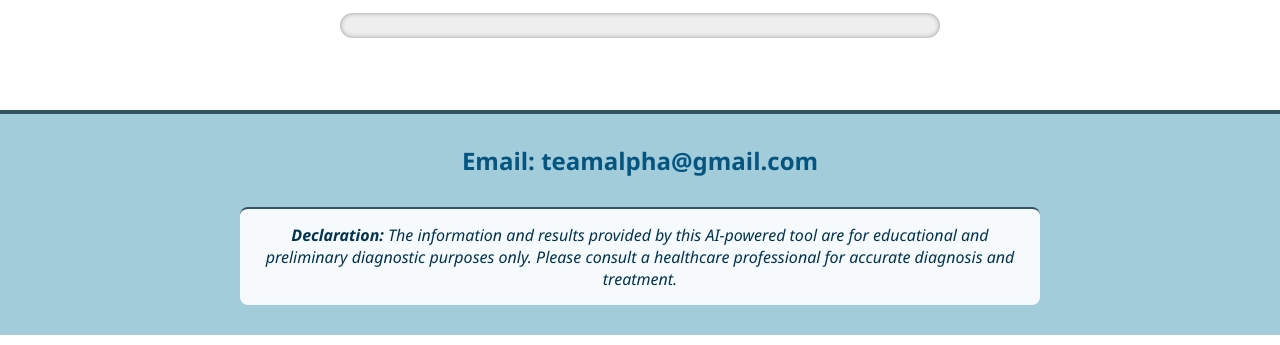
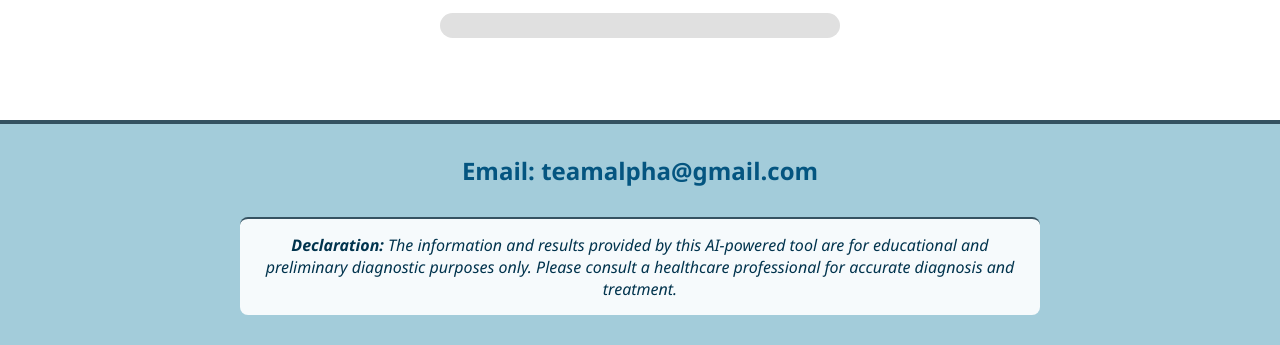
Before and after one commit to codeher-rahavi/diabetic-prediction-project, a Flask app: template templates/index.html in a window 1280 px wide. Shown: the part 801-1146 px from the top of the page. Run offline with Flask 2, Linux system fonts and the light colour scheme; the template is opened without the code that fills it: most values are stand-ins (such as "Sample title", 1, 10 or a date in 2020); parts of the project's set-up code (start-up, migrations or seed data) failed here and were passed over.

Commit message:
Update style.css

```diff
--- a/static/style.css
+++ b/static/style.css
@@ -128,25 +128,24 @@ button:hover {
     border-radius: 8px;
 }
 
-/* Severity Bar Meter */
+/* Severity Meter Styles */
 .severity-meter {
-    width: 80%;
-    max-width: 600px;
     margin: 20px auto;
-    text-align: left;
+    max-width: 400px;
+    text-align: center;
 }
 
 .meter {
-    background-color: #eee;
-    border-radius: 25px;
+    width: 100%;
+    height: 25px;
+    background-color: #e0e0e0;
+    border-radius: 20px;
     overflow: hidden;
-    height: 25px;
-    box-shadow: inset 0 0 5px #999;
+    margin-bottom: 10px;
 }
 
 .meter-fill {
     height: 100%;
-    width: 0;
     transition: width 1s ease-in-out;
 }
 
@@ -161,13 +160,13 @@ button:hover {
 }
 
 .high-risk {
-    background-color: orangered;
-    color: orangered;
+    background-color: red;
+    color: red;
 }
 
 .very-high-risk {
-    background-color: red;
-    color: red;
+    background-color: darkred;
+    color: darkred;
 }
 
 /* Speedometer Gauge Style */
```
